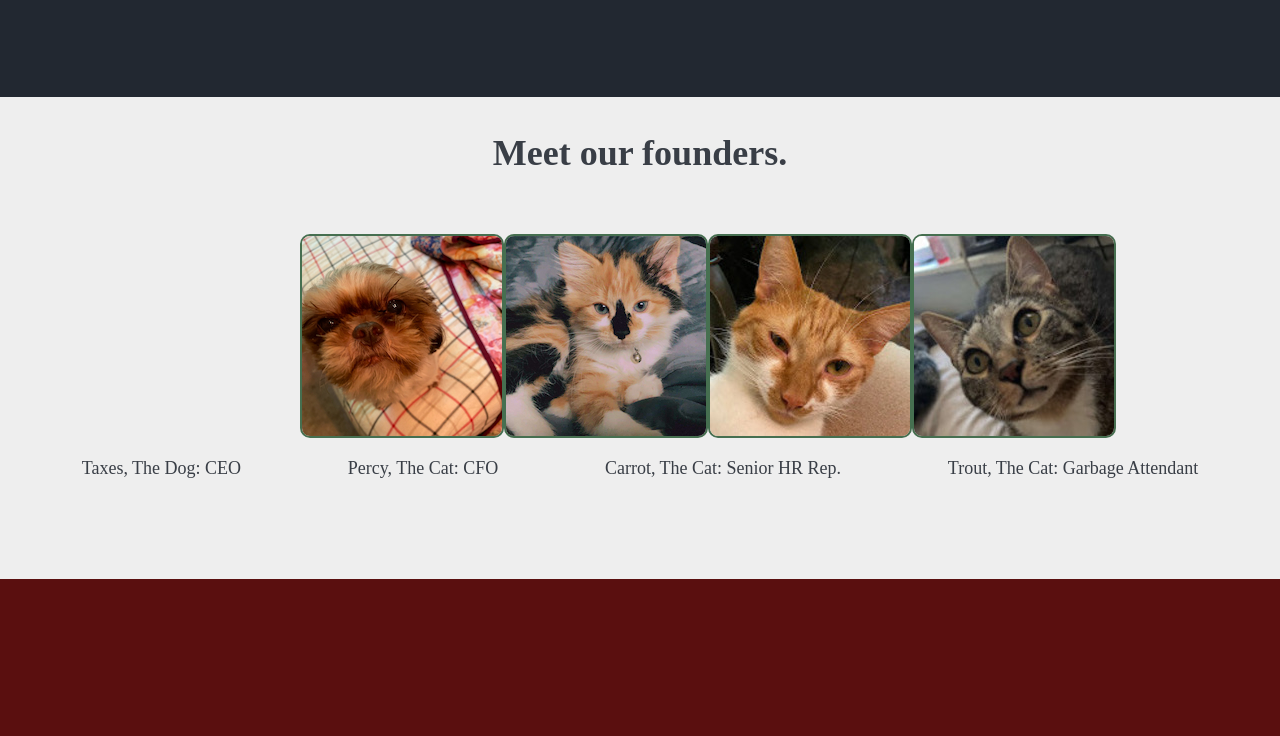
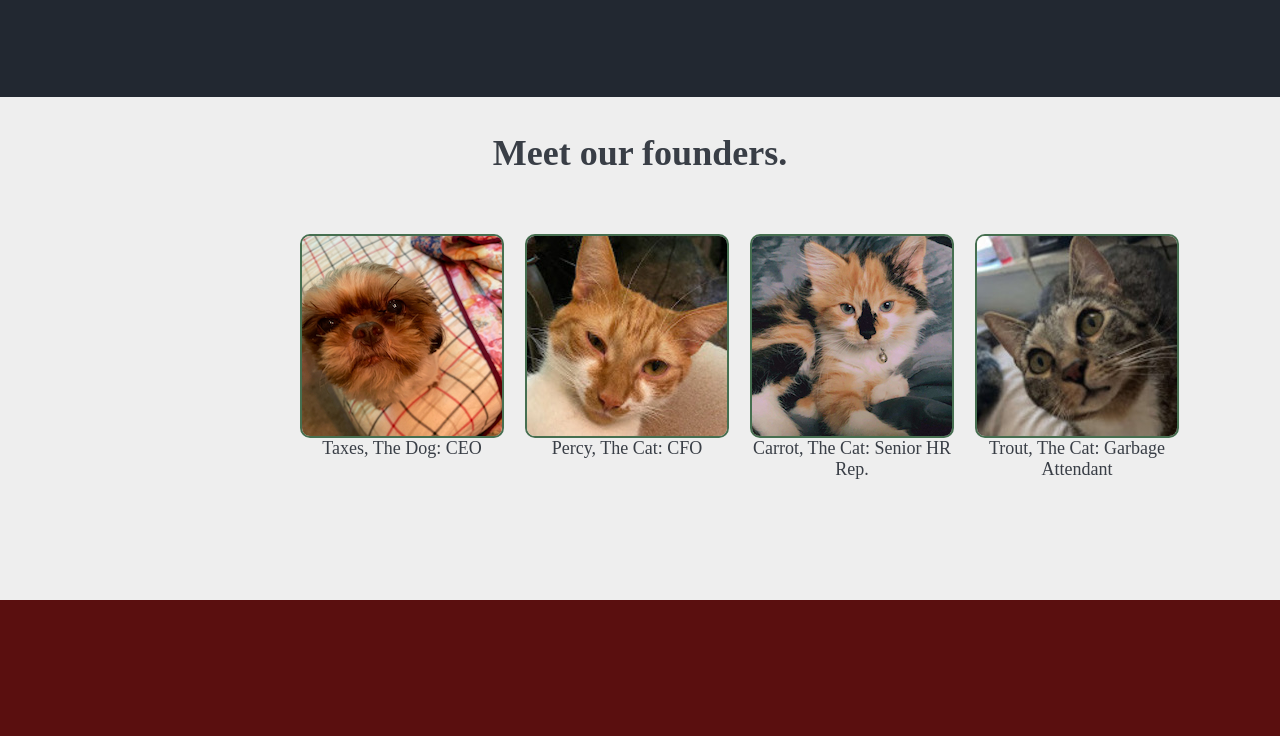
Before and after one commit to 3banjo/landingpageproject, a plain HTML site: page index.html in a window 1280 px wide. Shown: the part 643-1379 px from the top of the page. Drawn offline with Linux system fonts and the light colour scheme.

Commit message:
Fix alignment in founder section

```diff
--- a/index.html
+++ b/index.html
@@ -32,16 +32,24 @@
           </div>
          <div class="founders">
           <div class="midimg">
+            <div class="midtxt">
+                <div class=taxpic>
             <img class="midpic" src="../landingpageproject/img/tax.jpg" alt="A cute small white dog">
+            <p>Taxes, The Dog: CEO</p>
+                </div>
+                <div class="percpic">
+            <img class="midpic" src="../landingpageproject/img/perv.jpg" alt="A cute orange cat">
+            <p>Percy, The Cat: CFO</p>
+                </div>
+                <div class="carrotpic">
             <img class="midpic" src="../landingpageproject/img/carrot.jpg" alt="A cute calico kitten">
-            <img class="midpic" src="../landingpageproject/img/perv.jpg" alt="A cute orange cat">
+            <p>Carrot, The Cat: Senior HR Rep.</p>
+            </div>
+            <div class="troutpic">
             <img class="midpic" src="../landingpageproject/img/trout.jpg" alt="A cute tabby cat">
+            <p>Trout, The Cat: Garbage Attendant</p>
+            </div>
           </div>
-          <div class="midtxt">
-            <p>Taxes, The Dog: CEO</p>
-            <p>Percy, The Cat: CFO</p>
-            <p>Carrot, The Cat: Senior HR Rep.</p>
-            <p>Trout, The Cat: Garbage Attendant</p>
           </div>
           </div>
         </div>
--- a/styles.css
+++ b/styles.css
@@ -206,3 +206,10 @@ padding-right: 300px;
     display: flex;
     flex-direction: column;
 }
+
+.taxpic, .percpic, .carrotpic, .troutpic {
+    display: flex;
+    flex-direction: column;
+    flex-wrap: wrap;
+    max-width: 200px;
+}
```
